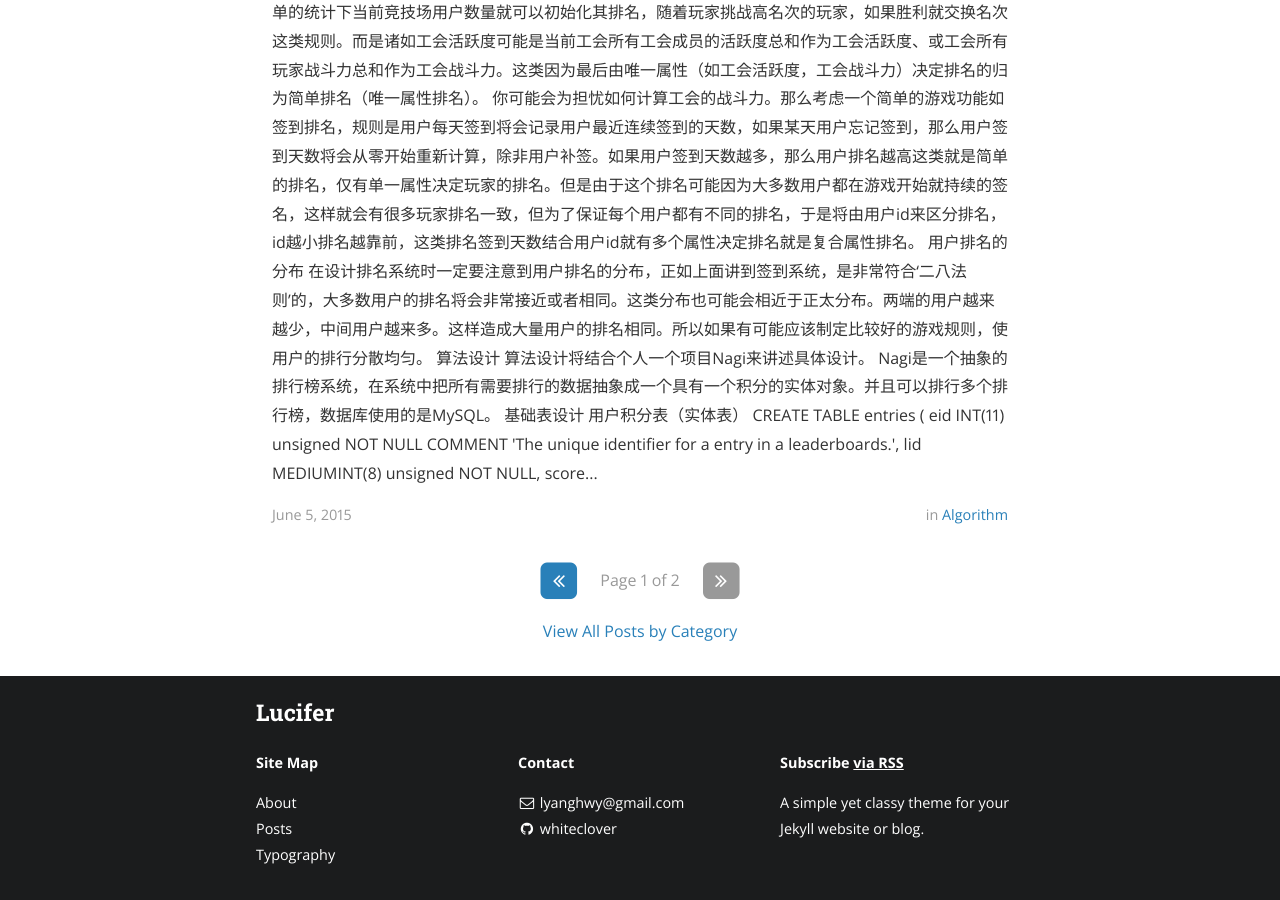
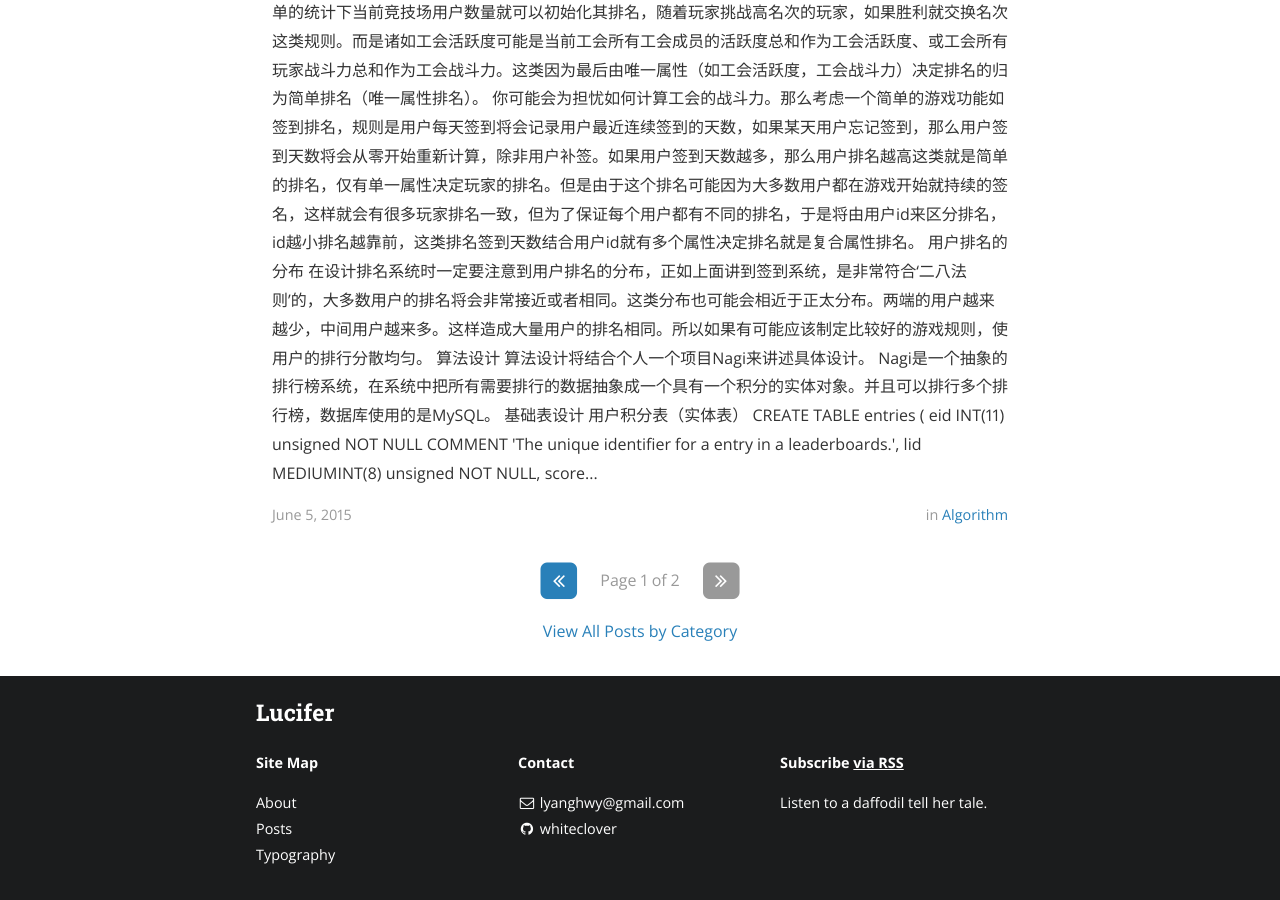
Before and after one commit to whiteclover/whiteclover.github.io, a Jekyll site: the page built from index.html, in a window 1280 px wide and 900 px high, scrolled down 2154 px. Built offline with Jekyll 4.4.1, drawn with Linux system fonts in a browser that asks for light colours; nearby versions of some CDN libraries; the list of posts is cut into pages by our own code; a style sheet for code colours, icons or effects is not loaded.

Commit message:
Fixed footer desc

```diff
--- a/_config.yml
+++ b/_config.yml
@@ -14,7 +14,7 @@ subtitle: "Leave the sleep and let the springtime talk"
 email: lyanghwy@gmail.com
 name: White Clover
 description: >
-  A simple yet classy theme for your Jekyll website or blog.
+  Listen to a daffodil tell her tale.
 # Base URL of site (i.e. /blog). It should always start with a slash,
 # and never end with a slash. Set it to a blank value if hosting at the
 # root of your server.
```
